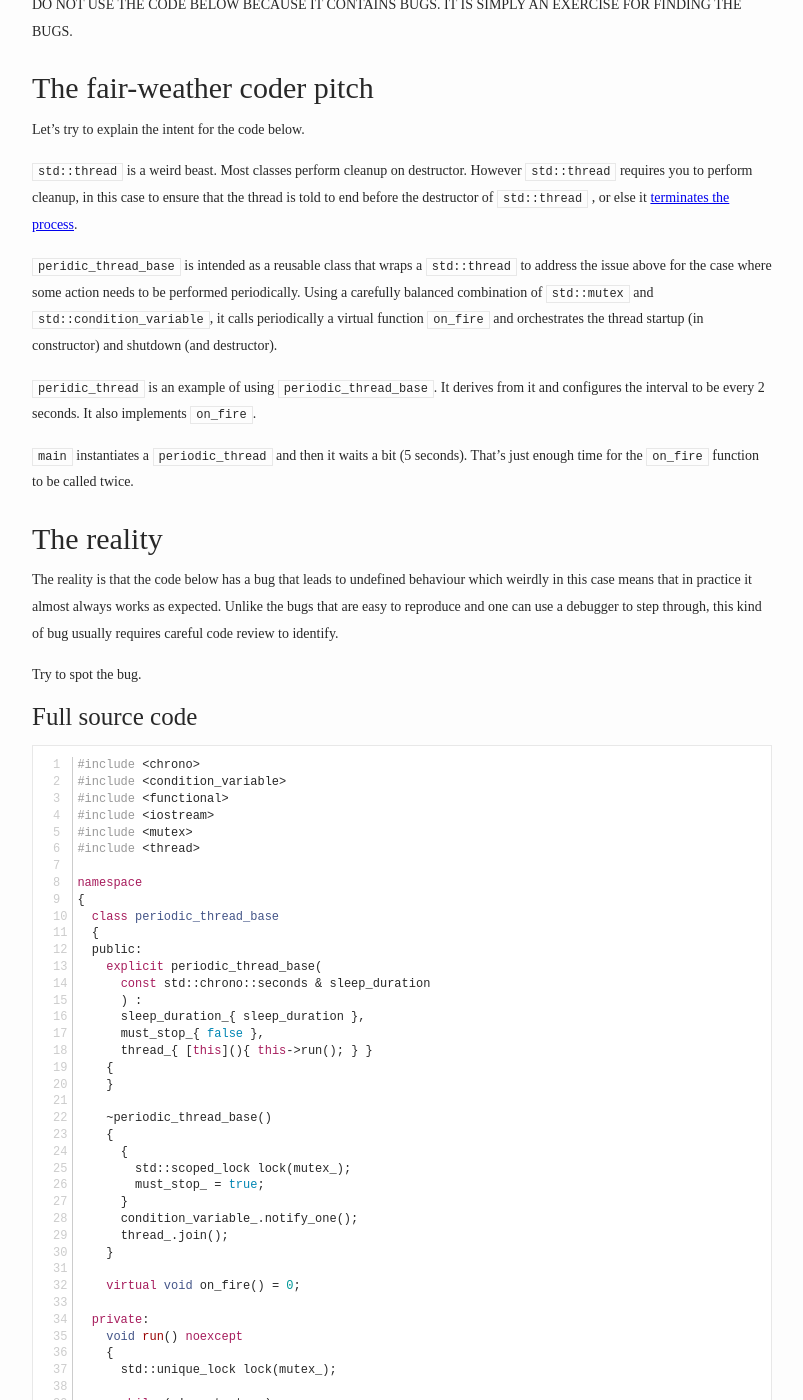
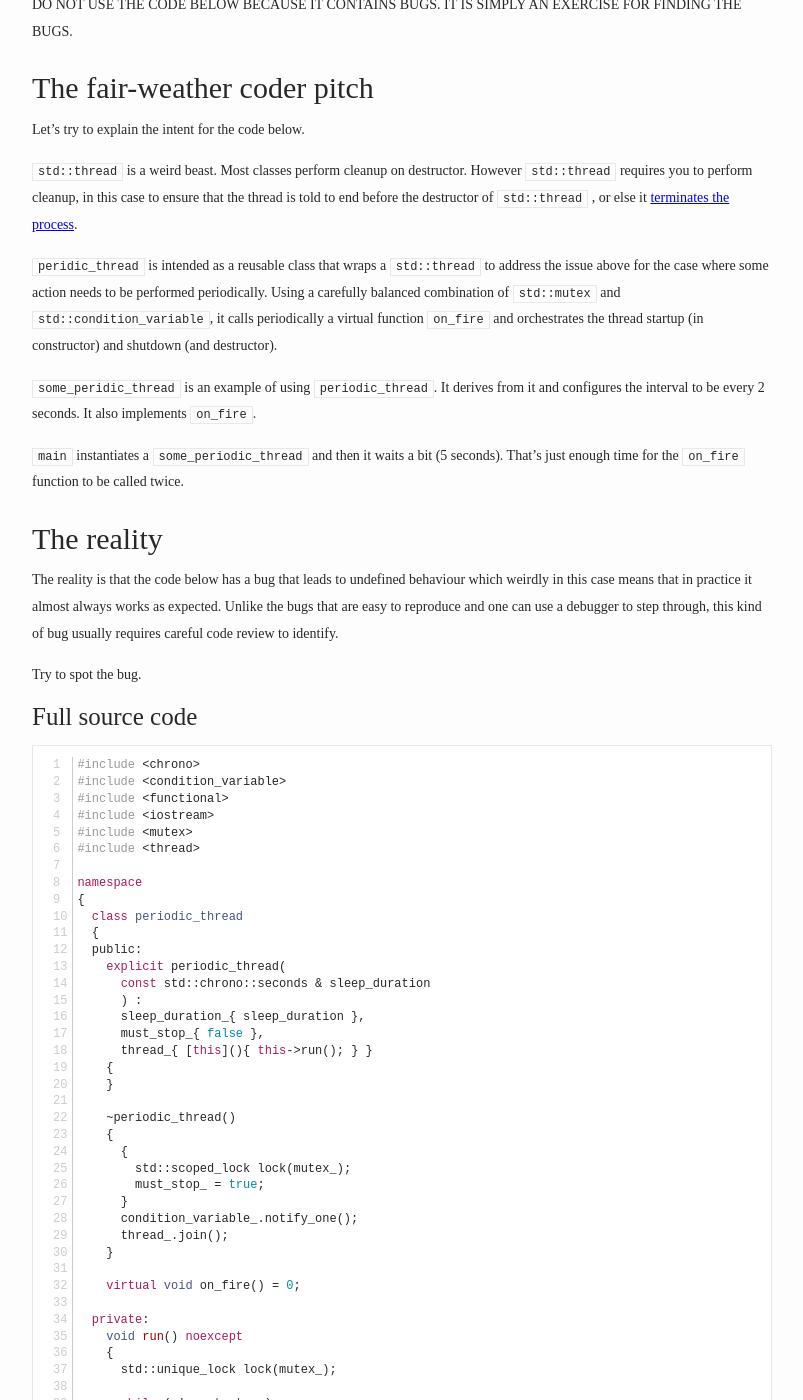
Before and after one commit to bajamircea/bajamircea.github.io, a Jekyll site: the page built from _posts/2015-04-08-threading-bug.markdown, in a window 1280 px wide and 1400 px high, scrolled down 403 px. Shown: the whole window, without its empty margins (238-1041 px from the left). Built offline with Jekyll 4.4.1, drawn with Linux system fonts in a browser that asks for light colours; nearby versions of some CDN libraries; some of the changed text lies outside the part shown.

```diff
--- a/_posts/2015-04-08-threading-bug.markdown
+++ b/_posts/2015-04-08-threading-bug.markdown
@@ -23,18 +23,20 @@ However `std::thread` requires you to perform cleanup, in this case to ensure
 that the thread is told to end before the destructor of `std::thread` , or else
 it [terminates the process][terminate-on-destruct].
 
-`peridic_thread_base` is intended as a reusable class that wraps a
-`std::thread` to address the issue above for the case where some action needs
-to be performed periodically. Using a carefully balanced combination of
-`std::mutex` and `std::condition_variable`, it calls periodically a virtual
-function `on_fire` and orchestrates the thread startup (in constructor) and
-shutdown (and destructor).
+`peridic_thread` is intended as a reusable class that wraps a `std::thread` to
+address the issue above for the case where some action needs to be performed
+periodically. Using a carefully balanced combination of `std::mutex` and
+`std::condition_variable`, it calls periodically a virtual function `on_fire`
+and orchestrates the thread startup (in constructor) and shutdown (and
+destructor).
 
-`peridic_thread` is an example of using `periodic_thread_base`. It derives from
-it and configures the interval to be every 2 seconds. It also implements `on_fire`.
+`some_peridic_thread` is an example of using `periodic_thread`. It derives from
+it and configures the interval to be every 2 seconds. It also implements
+`on_fire`.
 
-`main` instantiates a `periodic_thread` and then it waits a bit (5 seconds).
-That's just enough time for the `on_fire` function to be called twice.
+`main` instantiates a `some_periodic_thread` and then it waits a bit (5
+seconds).  That's just enough time for the `on_fire` function to be called
+twice.
 
 # The reality
 
@@ -58,10 +60,10 @@ Try to spot the bug.
 
 namespace
 {
-  class periodic_thread_base
+  class periodic_thread
   {
   public:
-    explicit periodic_thread_base(
+    explicit periodic_thread(
       const std::chrono::seconds & sleep_duration
       ) :
       sleep_duration_{ sleep_duration },
@@ -70,7 +72,7 @@ namespace
     {
     }
 
-    ~periodic_thread_base()
+    ~periodic_thread()
     {
       {
         std::scoped_lock lock(mutex_);
@@ -106,11 +108,11 @@ namespace
     std::thread thread_;
   };
 
-  class periodic_thread :
-    private periodic_thread_base
+  class some_periodic_thread :
+    private periodic_thread
   {
   public:
-    periodic_thread() :
+    some_periodic_thread() :
       periodic_thread_base(std::chrono::seconds(2))
     {
     }
@@ -133,7 +135,7 @@ namespace
 int main()
 {
   {
-    periodic_thread p;
+    some_periodic_thread p;
     wait_a_bit();
   }
   std::cout << "Done" << std::endl;
```
Also changed, not shown: _posts/2018-09-19-bad-start.markdown (added, +110 -0 lines).
